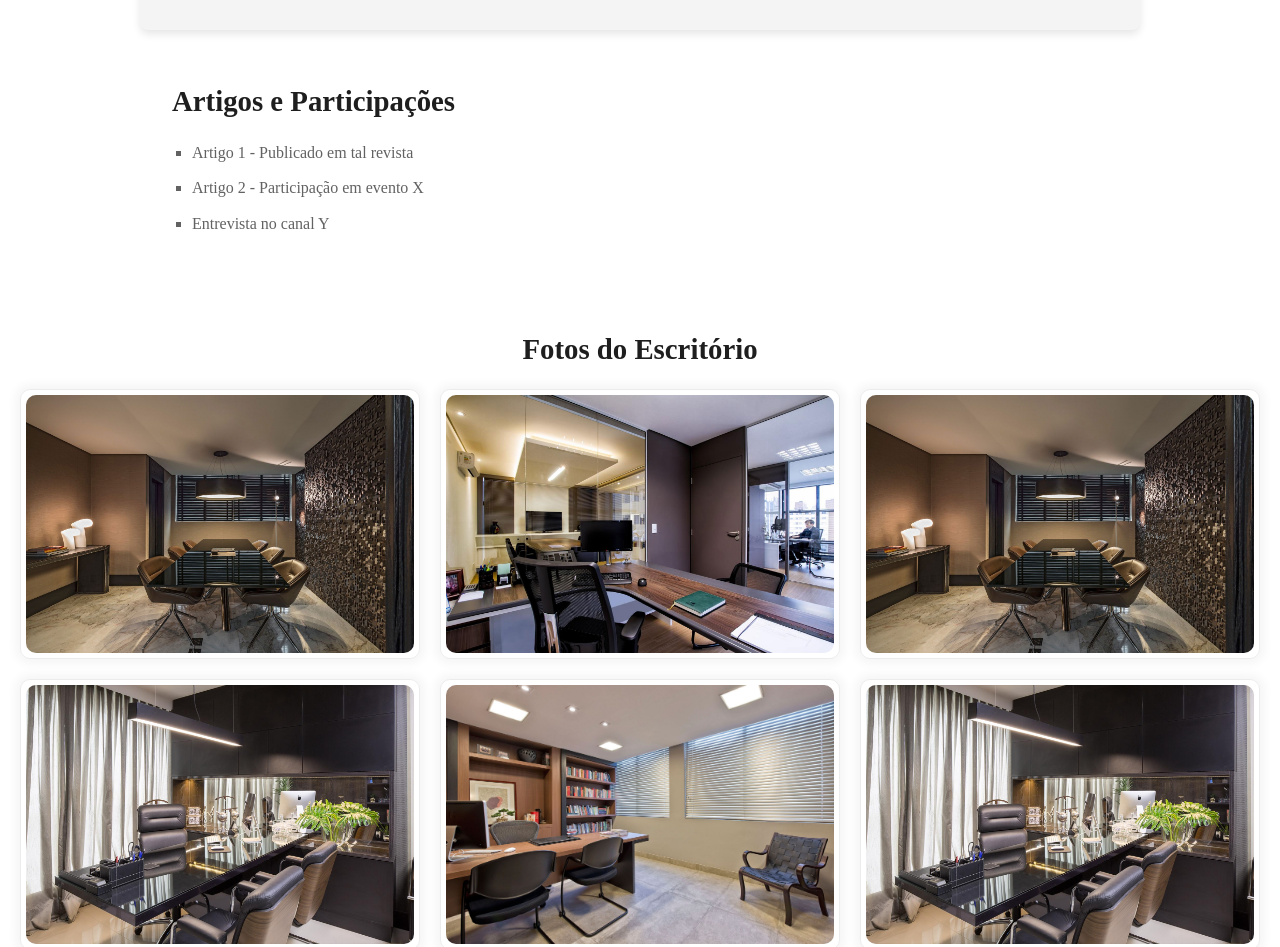
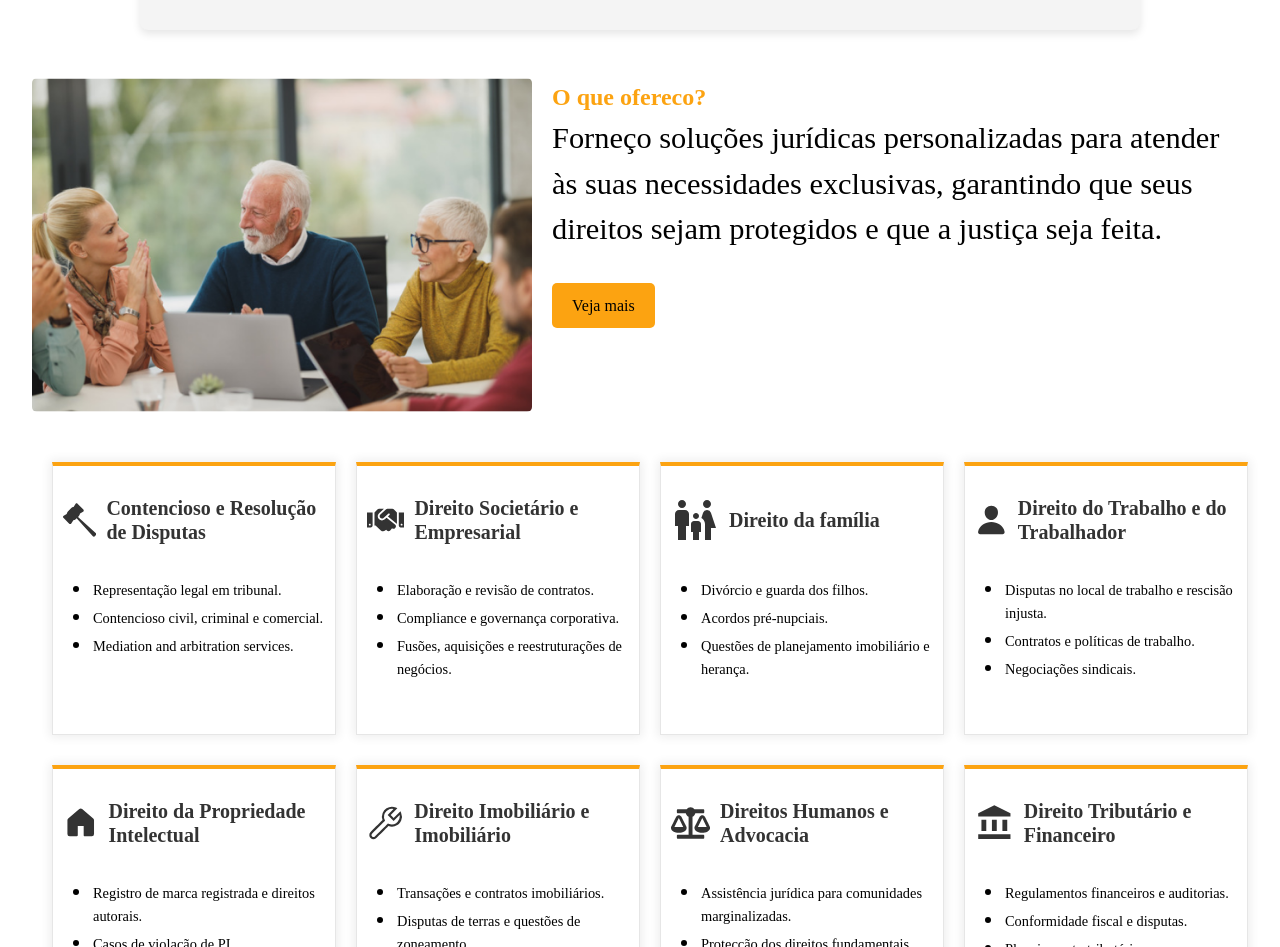
Before and after one commit to yanswo/Advocacia1, a React (Vite) app: page / in a window 1280 px wide. Shown: the part 1105-2052 px from the top of the page. Built offline with nearby package versions, Linux system fonts and the light colour scheme; a web font is replaced by a local one.

Commit message:
criacao do componente dos cards e finalização da estilização do mesmo

```diff
--- a/package.json
+++ b/package.json
@@ -11,7 +11,8 @@
   },
   "dependencies": {
     "react": "^18.3.1",
-    "react-dom": "^18.3.1"
+    "react-dom": "^18.3.1",
+    "react-icons": "^5.4.0"
   },
   "devDependencies": {
     "@eslint/js": "^9.17.0",
--- a/src/App.jsx
+++ b/src/App.jsx
@@ -6,6 +6,7 @@ import Galeria from "./components/Galeria";
 import Localizacao from "./components/Localizacao";
 import Contato from "./components/Contato";
 import Footer from "./components/Footer";
+import Cards from "./components/Cards";
 
 const App = () => {
   return (
@@ -13,6 +14,7 @@ const App = () => {
       <Header />
       <HeroSection />
       <Sobre />
+      <Cards />
       <Artigos />
       <Galeria />
       <Localizacao />
--- /dev/null
+++ b/src/components/Cards.jsx
@@ -0,0 +1,77 @@
+import imagemCards from '../imgs/imagemCards.png';
+import { ImHammer2 } from "react-icons/im";
+import { FaHandshake } from "react-icons/fa";
+import { MdFamilyRestroom } from "react-icons/md";
+import { IoPerson } from "react-icons/io5";
+import { GoHomeFill } from "react-icons/go";
+import { VscSymbolProperty } from "react-icons/vsc";
+import { FaBalanceScale } from "react-icons/fa";
+import { MdAccountBalance } from "react-icons/md";
+
+
+const Cards = () => {
+  return (
+    <section className="cardsConteiter">
+      <div className="informacoes">
+          <img src={imagemCards} alt="Imagem de exemplo de serviço" />
+          <div className="conteudoCard">
+              <h2>O que ofereco?</h2>
+              <p>Forneço soluções jurídicas personalizadas para atender às suas necessidades exclusivas, garantindo que seus direitos sejam protegidos e que a justiça seja feita.</p>
+              <a href="#">Veja mais</a>
+          </div>
+      </div>
+      <ul className="cards">
+        <li>
+          <h3><ImHammer2 /> Contencioso e Resolução de Disputas</h3>
+          <p>Representação legal em tribunal.</p>
+          <p>Contencioso civil, criminal e comercial.</p>
+          <p>Mediation and arbitration services.</p>
+        </li>
+        <li>
+          <h3><FaHandshake /> Direito Societário e Empresarial</h3>
+          <p>Elaboração e revisão de contratos.</p>
+          <p>Compliance e governança corporativa.</p>
+          <p>Fusões, aquisições e reestruturações de negócios.</p>
+        </li>
+        <li>
+          <h3><MdFamilyRestroom /> Direito da família</h3>
+          <p>Divórcio e guarda dos filhos.</p>
+          <p>Acordos pré-nupciais.</p>
+          <p>Questões de planejamento imobiliário e herança.</p>
+        </li>
+        <li>
+          <h3><IoPerson /> Direito do Trabalho e do Trabalhador</h3>
+          <p>Disputas no local de trabalho e rescisão injusta.</p>
+          <p>Contratos e políticas de trabalho.</p>
+          <p>Negociações sindicais.</p>
+        </li>
+        <li>
+          <h3><GoHomeFill /> Direito da Propriedade Intelectual</h3>
+          <p>Registro de marca registrada e direitos autorais.</p>
+          <p>Casos de violação de PI.</p>
+          <p>Contratos de licenciamento e patentes.</p>
+        </li>
+        <li>
+          <h3><VscSymbolProperty /> Direito Imobiliário e Imobiliário</h3>
+          <p>Transações e contratos imobiliários.</p>
+          <p>Disputas de terras e questões de zoneamento.</p>
+          <p>Contratos de arrendamento e direitos do inquilino.</p>
+        </li>
+        <li>
+          <h3><FaBalanceScale /> Direitos Humanos e Advocacia</h3>
+          <p>Assistência jurídica para comunidades marginalizadas.</p>
+          <p>Protecção dos direitos fundamentais.</p>
+          <p>Representação em litígios de interesse público.</p>
+        </li>
+        <li>
+          <h3><MdAccountBalance /> Direito Tributário e Financeiro</h3>
+          <p>Regulamentos financeiros e auditorias.</p>
+          <p>Conformidade fiscal e disputas.</p>
+          <p>Planejamento tributário para pessoas físicas e jurídicas.</p>
+        </li>
+      </ul>
+    </section>
+  )
+}
+
+export default Cards
--- a/src/index.css
+++ b/src/index.css
@@ -316,6 +316,126 @@ ul li {
   border-radius: 10px;
 }
 
+.cardsConteiter {
+  display: flex;
+  flex-direction: column;
+  align-items: center;
+  justify-content: center;
+  max-width: none;
+  padding: 2rem;
+  gap: 50px;
+}
+
+.informacoes {
+  display: flex;
+  gap: 20px;
+}
+
+.informacoes img {
+  max-width: 500px;
+  border-radius: 5px;
+}
+
+.conteudoCard {
+  display: flex;
+  flex-direction: column;
+  max-width: 700px;
+  color: var(--texto);
+}
+
+.conteudoCard h2 {
+  font-size: 1.5rem;
+  color: var(--corPrimaria);
+}
+
+.conteudoCard p {
+  line-height: 1.5;
+  font-size: 1.9rem;
+}
+
+.conteudoCard a {
+  font-size: 1rem;
+  text-decoration: none;
+  padding: 10px 20px;
+  background-color: var(--corPrimaria);
+  width: fit-content;
+  color: var(--texto);
+  border-radius: 5px;
+  margin-top: 30px;
+  transition: all .2s ease;
+}
+
+.conteudoCard a:hover {
+  background-color: var(--texto);
+  color: var(--fundo);
+  text-decoration: underline;
+}
+
+.cards {
+  display: grid;
+  grid-template-columns: 1fr 1fr 1fr 1fr;
+  grid-template-rows: 1fr 1fr;
+  list-style: none;
+  gap: 20px;
+}
+
+.cards li {
+  padding: 30px 10px;
+  max-width: 300px;
+  display: flex;
+  flex-direction: column;
+  border: 1px solid rgba(0, 0, 0, 0.096);
+  border-top: 4px solid var(--corPrimaria);
+  box-shadow: 0px 0px 10px 2px rgba(0, 0, 0, 0.075);
+  cursor: pointer;
+  transition: all .2s ease;
+}
+
+.cards li:hover {
+  transform: translateY(-8px);
+}
+
+.cards li:hover h3 {
+  color: var(--corPrimaria);
+}
+
+.cards li h3 {
+  font-size: 1.25rem;
+  display: flex;
+  line-height: 1.2;
+  align-items: center;
+  gap: 10px;
+  transition: all .2s ease;
+}
+
+.cards li h3 svg {
+  font-size: 3rem;
+}
+
+.cards li p {
+  font-size: .9rem;
+  color: var(--texto);
+  margin-left: 30px;
+  margin-top: 5px;
+  position: relative;
+}
+
+.cards li p:nth-child(2) {
+  margin-top: 20px;
+}
+
+.cards li p::before {
+  position: absolute;
+  content: "";
+  width: 6px;
+  height: 6px;
+  background: var(--texto);
+  top: 7px;
+  left: -20px;
+  border-radius: 50%;
+
+}
+
 #localizacao p {
   font-size: 1.2rem;
   color: var(--cinza);
```
Also changed, not shown: src/imgs/imagemCards.png (added), 1 other file (tests, documents, lock files or other folders).
